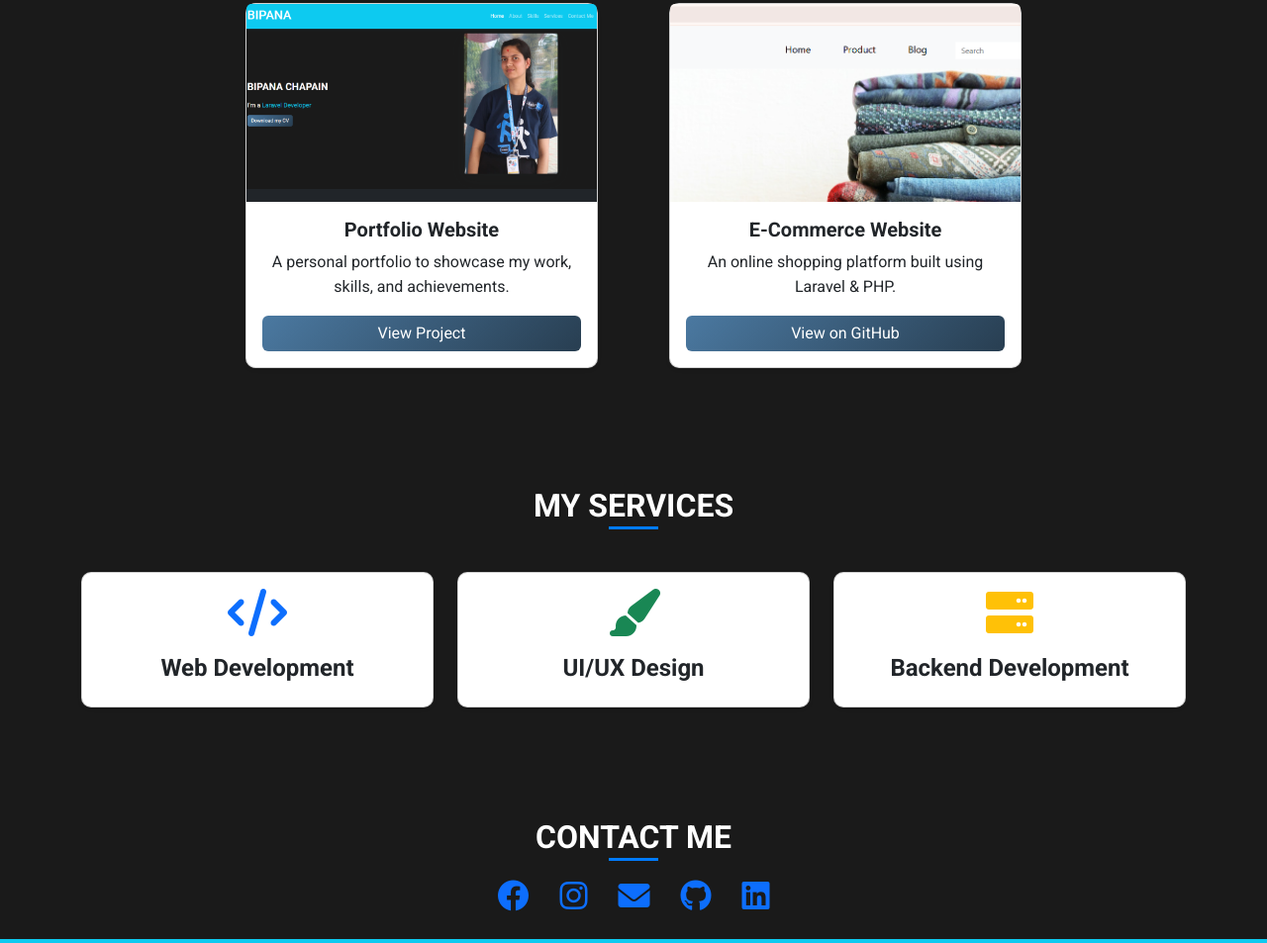
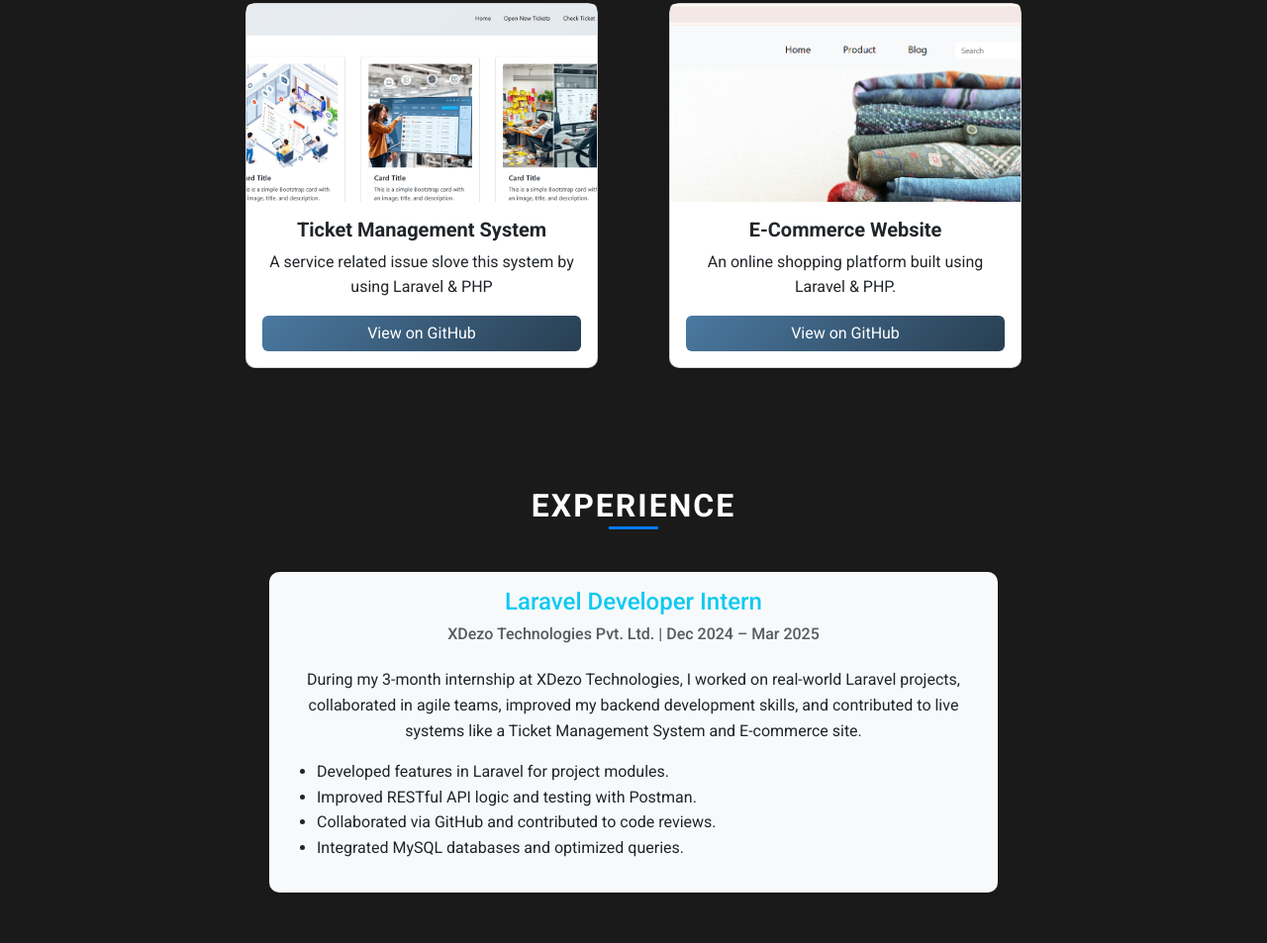
Before and after one commit to Chapainbipana/my-protfolio, a plain HTML site: page index.html in a window 1280 px wide. Shown: the part 1689-2642 px from the top of the page at 99% size. Drawn offline with nearby package versions, Linux system fonts and the light colour scheme.

Commit message:
modified experience

```diff
--- a/index.html
+++ b/index.html
@@ -64,6 +64,9 @@
                     </li>
                     <li class="nav-item">
                         <a class="nav-link" href="#projects">Project</a>
+                    </li>
+                    <li class="nav-item">
+                        <a class="nav-link" href="#experience">Experience</a>
                     </li>
                     <li class="nav-item">
                         <a class="nav-link" href="#services">Services</a>
@@ -185,11 +188,11 @@
 
                 <div class="col-md-6 col-lg-4 mb-4 d-flex mx-4" > <!-- Ensures same height -->
                     <div class="card project-card shadow-sm w-100">
-                        <img src="assets/img/portfolio-preview.png" class="card-img-top" alt="Portfolio Preview">
+                        <img src="assets/img/Ticket_management_system.png" class="card-img-top" alt="Portfolio Preview">
                         <div class="card-body">
-                            <h5 class="card-title">Portfolio Website</h5>
-                            <p class="card-text">A personal portfolio to showcase my work, skills, and achievements.</p>
-                            <a href="https://chapainbipana.github.io/my-website/" target="_blank" class="btn btn-primary">View Project</a>
+                            <h5 class="card-title">Ticket Management System</h5>
+                            <p class="card-text"> A service related issue slove this system by using Laravel & PHP</p>
+                            <a href="https://github.com/XDezo-Technologies/ticket_managemen_system" target="_blank" class="btn btn-primary">View on GitHub</a>
                         </div>
                     </div>
                 </div>
@@ -205,6 +208,30 @@
                     </div>
                 </div>
 
+            </div>
+        </div>
+    </section>
+    <section id="experience" class="text-center py-5 text-white">
+        <div class="container">
+            <h2 class="mb-5 underlined" style="text-transform: uppercase; letter-spacing: 2px;">Experience</h2>
+            <div class="row justify-content-center">
+                <div class="col-md-8">
+                    <div class="card bg-light text-dark shadow-sm border-0">
+                        <div class="card-body">
+                            <h4 class="text-info">Laravel Developer Intern</h4>
+                            <h6 class="text-muted">XDezo Technologies Pvt. Ltd. | Dec 2024 – Mar 2025</h6>
+                            <p class="mt-3">
+                                During my 3-month internship at XDezo Technologies, I worked on real-world Laravel projects, collaborated in agile teams, improved my backend development skills, and contributed to live systems like a Ticket Management System and E-commerce site.
+                            </p>
+                            <ul class="text-start">
+                                <li>Developed features in Laravel for project modules.</li>
+                                <li>Improved RESTful API logic and testing with Postman.</li>
+                                <li>Collaborated via GitHub and contributed to code reviews.</li>
+                                <li>Integrated MySQL databases and optimized queries.</li>
+                            </ul>
+                        </div>
+                    </div>
+                </div>
             </div>
         </div>
     </section>
```
Also changed, not shown: assets/img/Ticket_Management_system.png (added).
